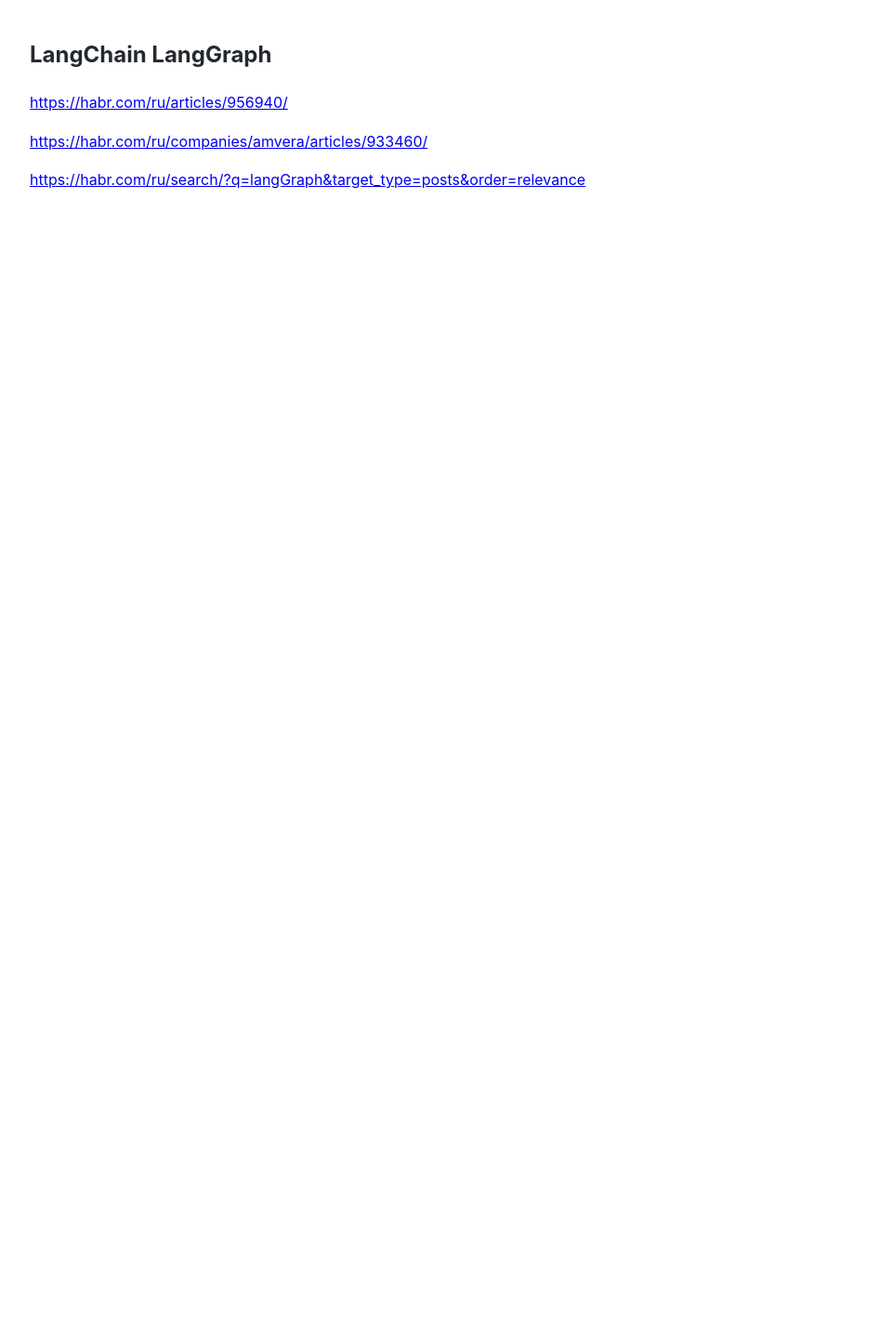
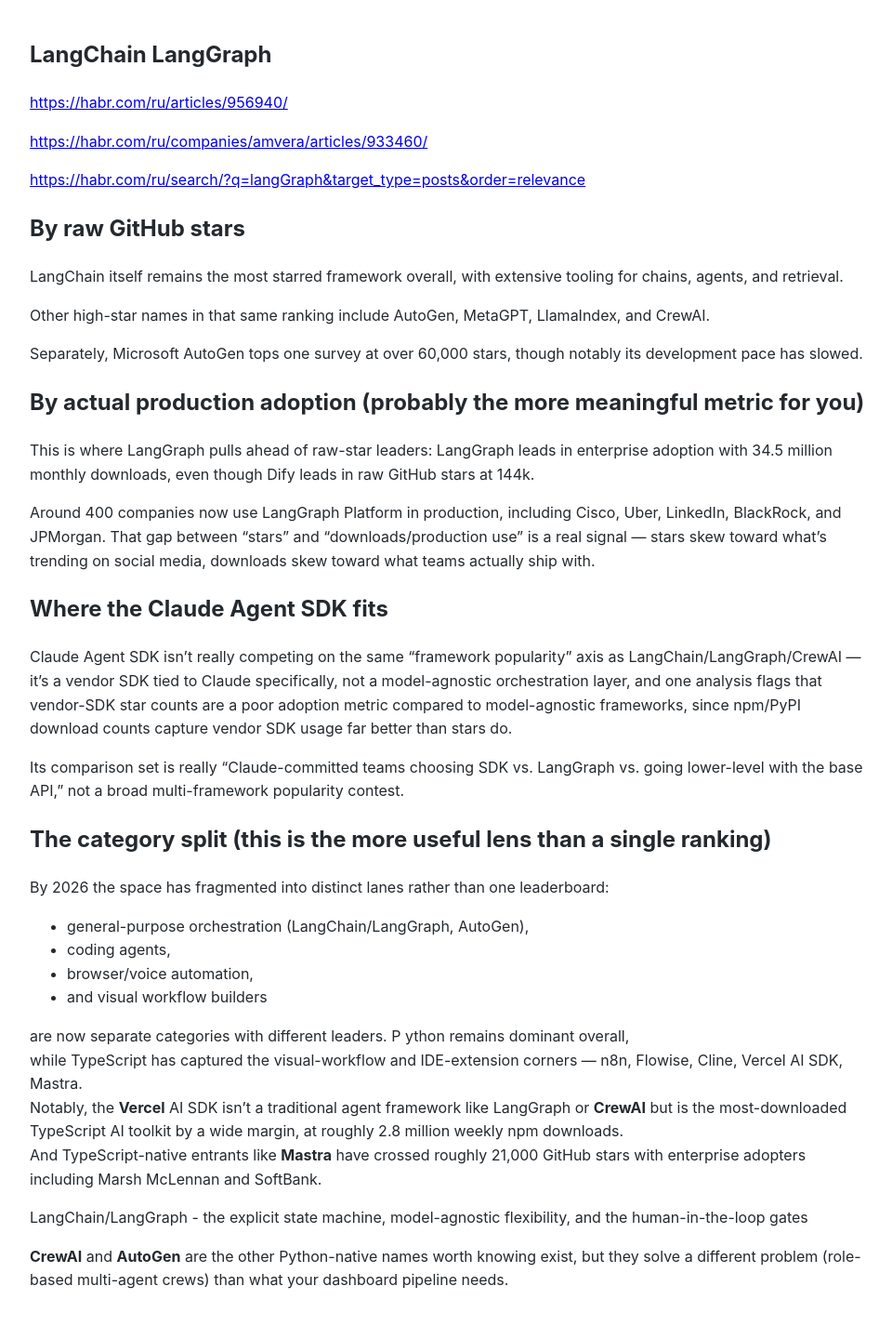
Before and after one commit to Michael-Lubinsky/michael-lubinsky.github.com, a Jekyll site: the page built from ml/langchain.md, in a window 1280 px wide. Shown: the whole page at 93% size, without its empty margins (158-1118 px from the left). Built offline with Jekyll 4.4.1, drawn with Linux system fonts in a browser that asks for light colours; our own code applies the rules of GitHub Pages for plain Markdown files; before the commit the page ends 900 px from its top, so only the background shows below that.

Commit message:
Update langchain.md

```diff
--- a/ml/langchain.md
+++ b/ml/langchain.md
@@ -5,3 +5,43 @@
 <https://habr.com/ru/companies/amvera/articles/933460/>
 
 <https://habr.com/ru/search/?q=langGraph&target_type=posts&order=relevance>
+
+
+
+## By raw GitHub stars
+
+LangChain itself remains the most starred framework overall, with extensive tooling for chains, agents, and retrieval.
+
+Other high-star names in that same ranking include AutoGen, MetaGPT, LlamaIndex, and CrewAI.
+
+Separately, Microsoft AutoGen tops one survey at over 60,000 stars, though notably its development pace has slowed.
+
+## By actual production adoption (probably the more meaningful metric for you)
+
+This is where LangGraph pulls ahead of raw-star leaders: LangGraph leads in enterprise adoption with 34.5 million monthly downloads, even though Dify leads in raw GitHub stars at 144k.
+
+Around 400 companies now use LangGraph Platform in production, including Cisco, Uber, LinkedIn, BlackRock, and JPMorgan. That gap between "stars" and "downloads/production use" is a real signal — stars skew toward what's trending on social media, downloads skew toward what teams actually ship with.
+
+## Where the Claude Agent SDK fits
+
+Claude Agent SDK isn't really competing on the same "framework popularity" axis as LangChain/LangGraph/CrewAI — it's a vendor SDK tied to Claude specifically, not a model-agnostic orchestration layer, and one analysis flags that vendor-SDK star counts are a poor adoption metric compared to model-agnostic frameworks, since npm/PyPI download counts capture vendor SDK usage far better than stars do.
+
+Its comparison set is really "Claude-committed teams choosing SDK vs. LangGraph vs. going lower-level with the base API," not a broad multi-framework popularity contest.
+
+## The category split (this is the more useful lens than a single ranking)
+
+By 2026 the space has fragmented into distinct lanes rather than one leaderboard:
+- general-purpose orchestration (LangChain/LangGraph, AutoGen),
+- coding agents,
+- browser/voice automation,
+- and visual workflow builders
+
+are now separate categories with different leaders. P
+ython remains dominant overall,
+while TypeScript has captured the visual-workflow and IDE-extension corners — n8n, Flowise, Cline, Vercel AI SDK, Mastra.
+Notably, the **Vercel** AI SDK isn't a traditional agent framework like LangGraph or **CrewAI** but is the most-downloaded TypeScript AI toolkit by a wide margin, at roughly 2.8 million weekly npm downloads.
+And TypeScript-native entrants like **Mastra** have crossed roughly 21,000 GitHub stars with enterprise adopters including Marsh McLennan and SoftBank.
+
+LangChain/LangGraph - the explicit state machine, model-agnostic flexibility, and the human-in-the-loop gates
+
+**CrewAI** and **AutoGen** are the other Python-native names worth knowing exist, but they solve a different problem (role-based multi-agent crews) than what your dashboard pipeline needs.
```
